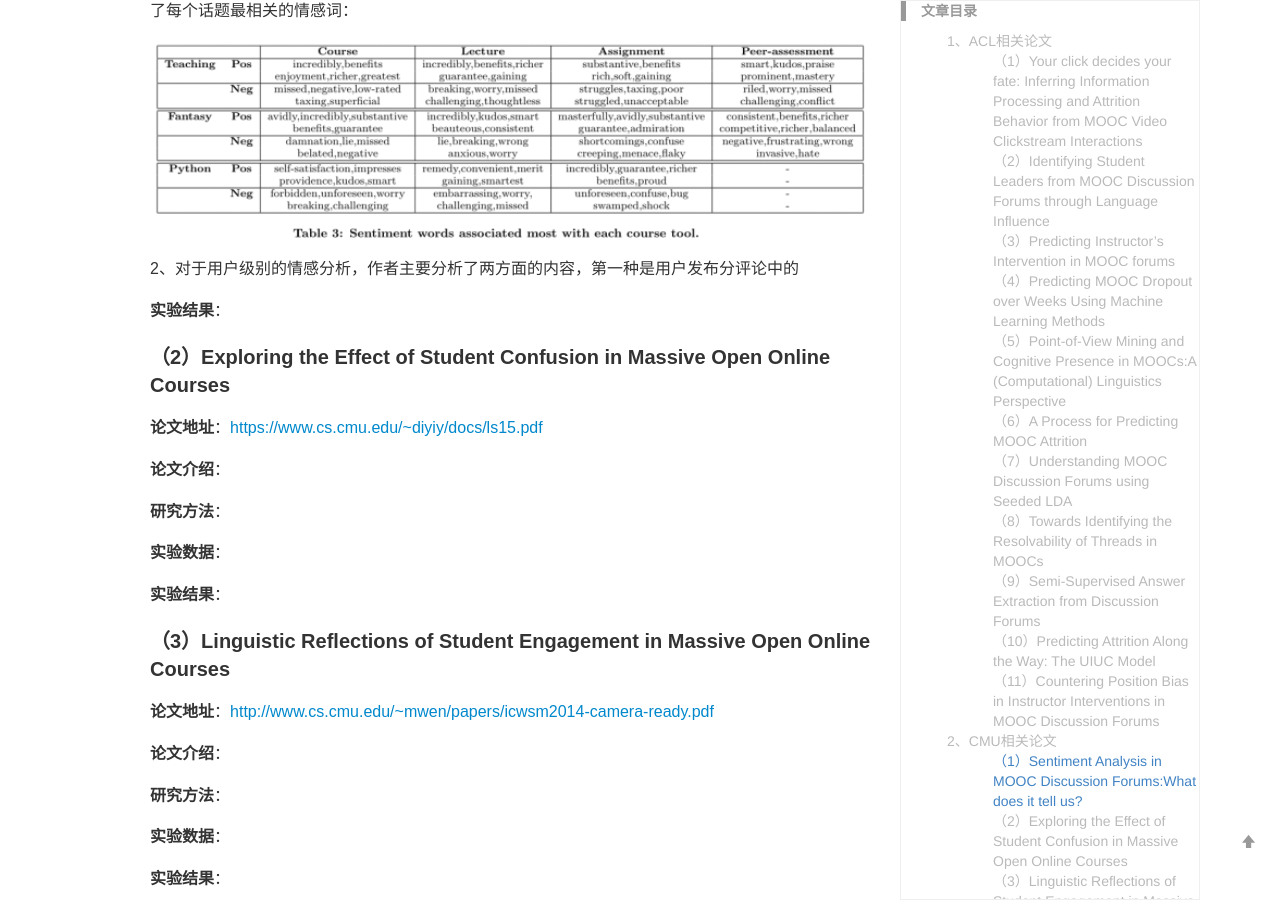
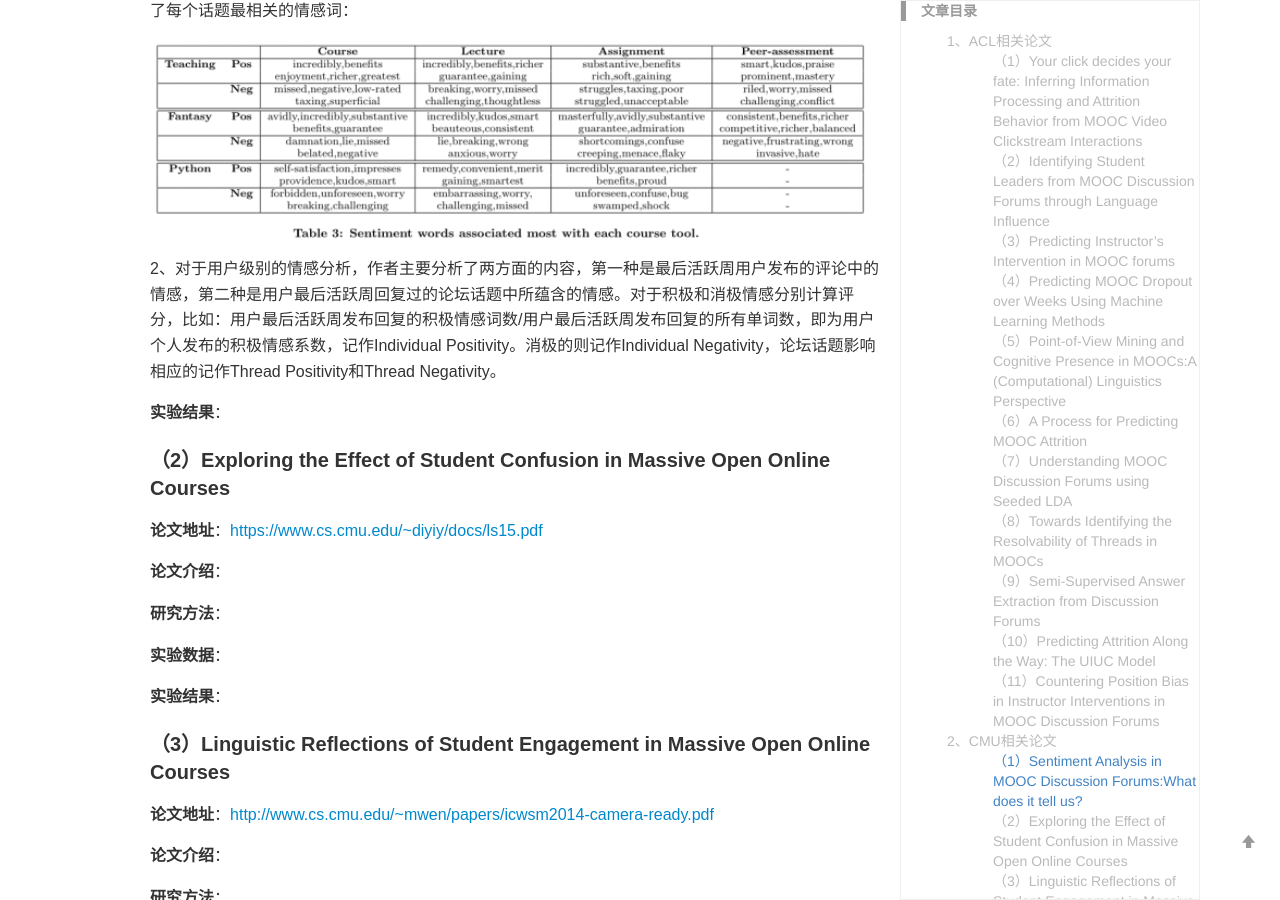
Before and after one commit to yuanmingchen/yuanmingchen.github.io, a Jekyll site: the page built from _posts/2019-04-19-online course nlp paper survey 2.md, in a window 1280 px wide and 900 px high, scrolled down 3783 px. Built offline with Jekyll 4.4.1, drawn with Linux system fonts in a browser that asks for light colours; formulas are drawn with MathJax 3; comment, search, counter and statistics services are not loaded.

Commit message:
Updates _posts/2019-04-19-online course nlp paper survey 2.md
Auto commit by GitBook Editor

```diff
--- a/_posts/2019-04-19-online course nlp paper survey 2.md
+++ b/_posts/2019-04-19-online course nlp paper survey 2.md
@@ -123,9 +123,10 @@ $$PMI_{w, {TopicKeyword}}=\frac{P(w, { TopicKeyword })}{P(w) P({TopicKeyword})}$
 $P(w)$表示情感词$w$在评论中出现的概率，$P(TopicKeyword)$表示当前话题的话题词在回复中出现的概率，一条回复出现一个关键词和多个关键词不做区分，都认为与当前话题有关。$P(w,{TopicKeyword })$表示情感词和话题词共同出现在同一回复中的概率。通过这种方法，作者找出了每个话题最相关的情感词：
 ![](/res/images/posts/mooc1.png){: width="100%"}
 
-2、对于用户级别的情感分析，作者主要分析了两方面的内容，第一种是用户发布分评论中的
+2、对于用户级别的情感分析，作者主要分析了两方面的内容，第一种是最后活跃周用户发布的评论中的情感，第二种是用户最后活跃周回复过的论坛话题中所蕴含的情感。对于积极和消极情感分别计算评分，比如：用户最后活跃周发布回复的积极情感词数/用户最后活跃周发布回复的所有单词数，即为用户个人发布的积极情感系数，记作Individual Positivity。消极的则记作Individual Negativity，论坛话题影响相应的记作Thread Positivity和Thread Negativity。
 
 **实验结果**：
+
 
 #### （2）Exploring the Effect of Student Confusion in Massive Open Online Courses
 **论文地址**：<https://www.cs.cmu.edu/~diyiy/docs/ls15.pdf>
```
